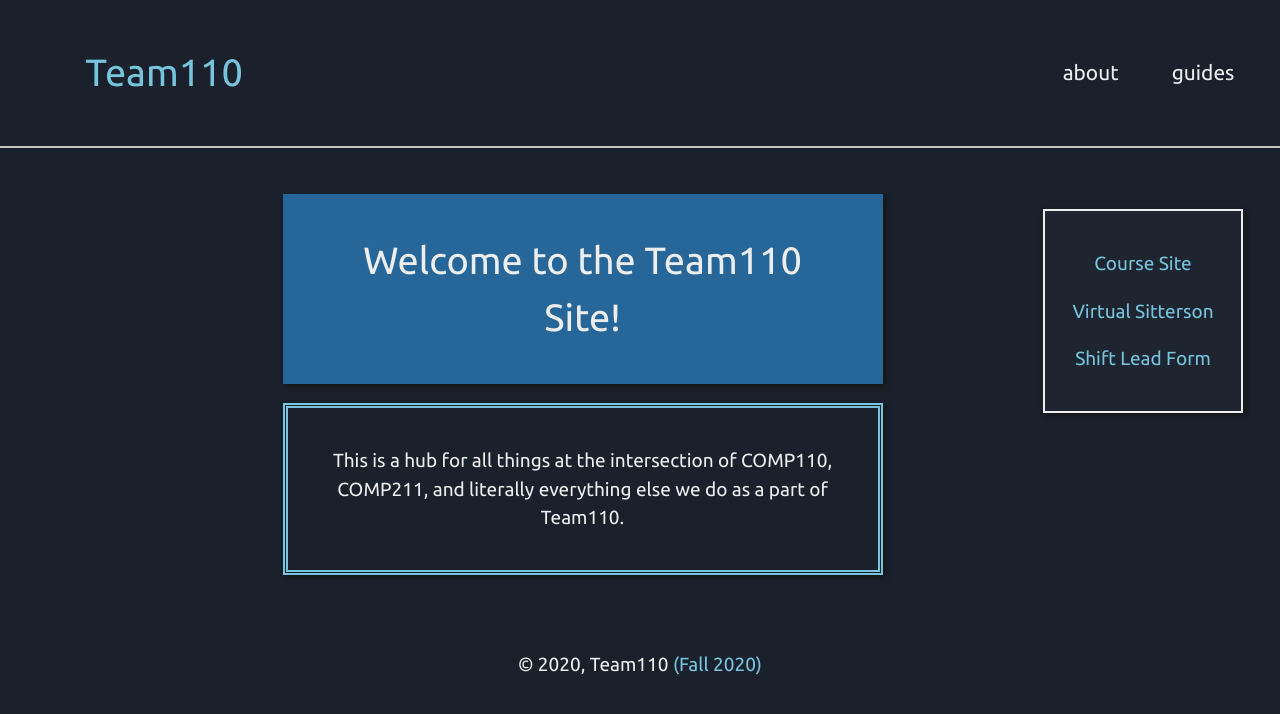
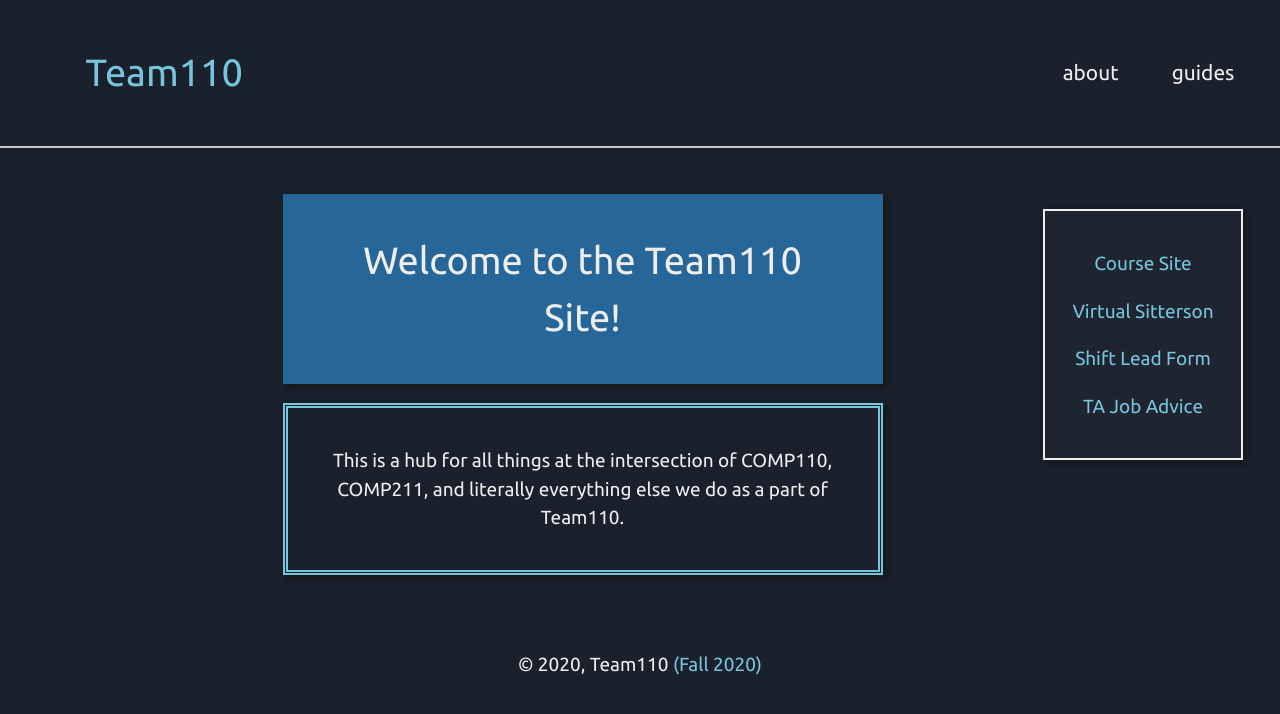
Before and after one commit to chiazo/team110, a Gatsby site: page / in a window 1280 px wide. Built offline with nearby package versions, Linux system fonts and the light colour scheme; Gatsby itself is replaced by a stand-in of ours.

Commit message:
add job site for TAs

```diff
--- a/package.json
+++ b/package.json
@@ -5,14 +5,14 @@
   "version": "0.1.0",
   "license": "0BSD",
   "scripts": {
-    "build": "gatsby build",
+    "build": "gatsby build --prefix-paths",
     "develop": "gatsby develop",
     "format": "prettier --write \"**/*.{js,jsx,ts,tsx,json,md}\"",
     "start": "npm run develop",
-    "serve": "gatsby serve",
+    "serve": "gatsby serve --prefix-paths -o",
     "clean": "gatsby clean",
     "test": "echo \"Write tests! -> https://gatsby.dev/unit-testing\" && exit 1",
-    "deploy": "gatsby build --prefix-paths && gh-pages -d public"
+    "deploy": "gh-pages -d public"
   },
   "dependencies": {
     "@babel/core": "^7.11.6",
--- a/src/pages/index.js
+++ b/src/pages/index.js
@@ -14,6 +14,10 @@ const Home = () => {
       name: "Shift Lead Form",
       link: "https://forms.gle/aUGtnnx8AGHcGEuE7",
     },
+    {
+      name: "TA Job Advice",
+      link: "http://intranet.comp110.com/",
+    },
   ]
   return (
     <Layout>
```
